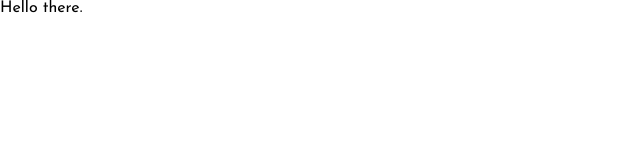
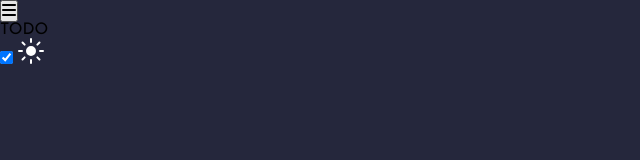
Before and after one commit to nickonyi/Todo-App, a plain HTML site: page index.html in a window 1280 px wide. Shown: the whole page, without its empty margins (0-640 px from the left). Drawn offline with Linux system fonts and the light colour scheme.

Commit message:
project setup

```diff
--- a/index.html
+++ b/index.html
@@ -16,7 +16,16 @@
 </head>
 
 <body>
-    <h1>Hello there.</h1>
+    <header class="header">
+        <button class="btn-open-nav" id="btn-open-nav">
+            <i class="fas fa-bars"></i>
+        </button>
+        <h1 class="header__title">TODO</h1>
+        <div class="header__theme">
+            <input type="checkbox" id="checkbox" class="checkbox" checked="true">
+            <img class="sun" src="images/icon-sun.svg" alt="">
+        </div>
+    </header>
 
 </body>
 
--- a/style.css
+++ b/style.css
@@ -72,6 +72,7 @@ body {
 
 body {
     font-family: var(--ff-primary);
+    background-color: var(--clr-dark-saturated-blue);
 }
 
 
```
Also changed, not shown: images/icon-moon.svg (added), images/icon-sun.svg (added).
